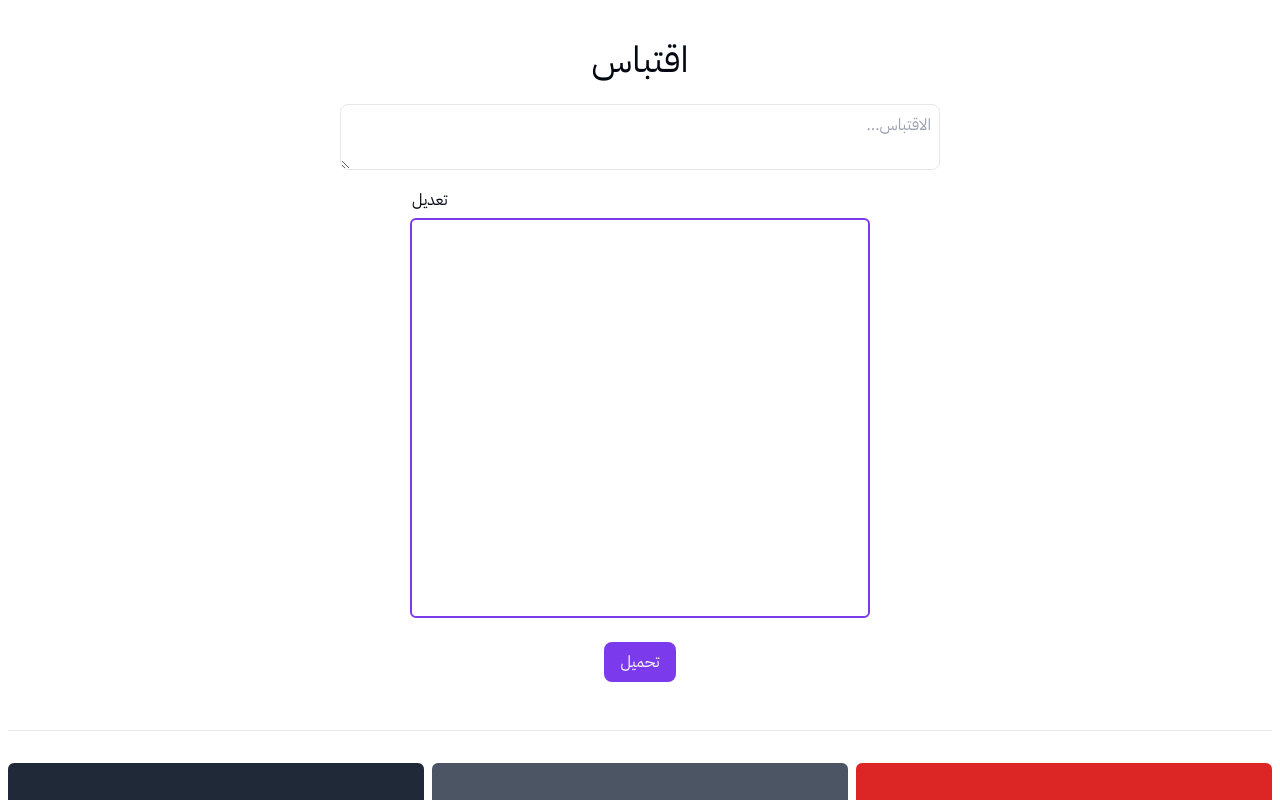
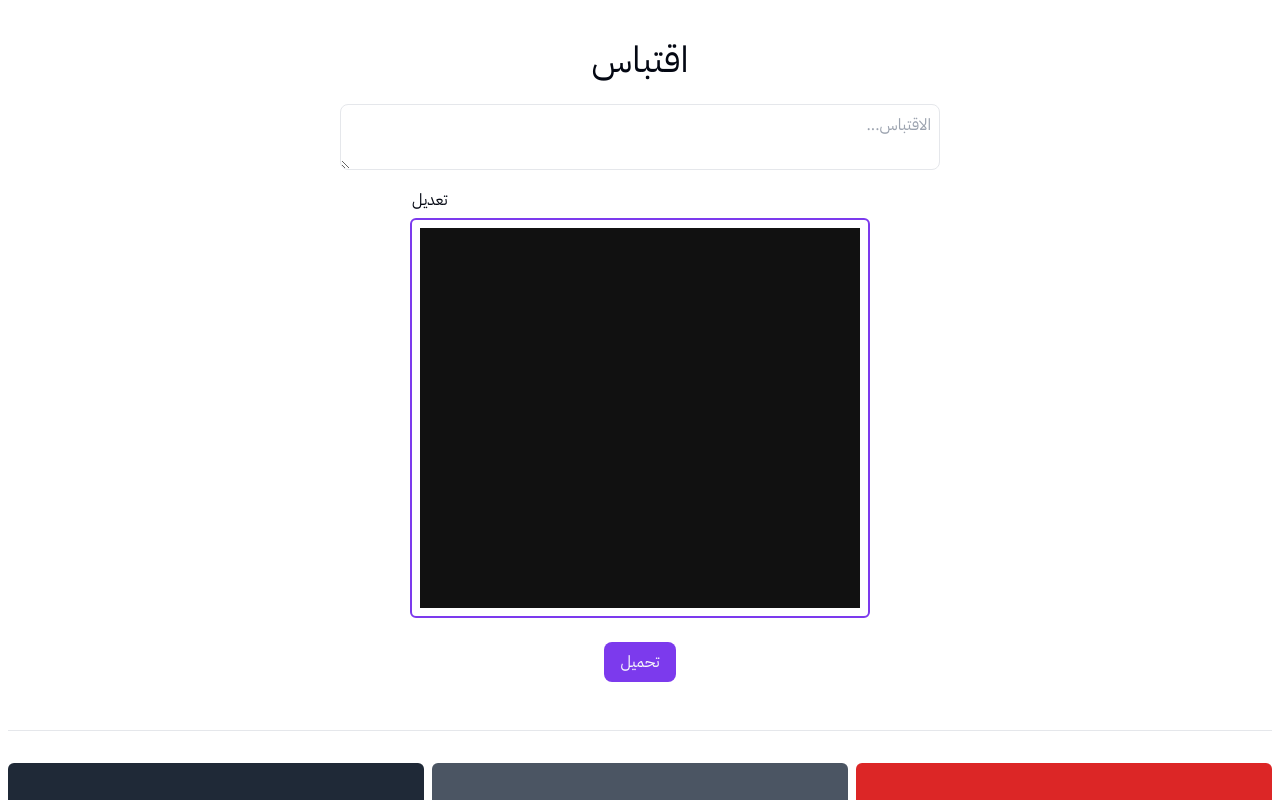
Before and after one commit to osama-mhmd/eqtibas, a Next.js app: page / in a window 1280 px wide. Shown: the top 800 px of the page. Built offline with nearby package versions, Linux system fonts and the light colour scheme.

Commit message:
fix/default-background

```diff
--- a/src/app/globals.css
+++ b/src/app/globals.css
@@ -91,3 +91,6 @@ button:hover {
   border-radius: 0.25rem;
   cursor: pointer;
 }
+.default-background {
+  background-color: #111;
+}
--- a/src/redux/slices/canvas-slice.ts
+++ b/src/redux/slices/canvas-slice.ts
@@ -2,11 +2,11 @@ import { createSlice } from "@reduxjs/toolkit";
 
 const initialState = {
   quote: "",
-  background: "bg-purple-950", // written in tailwind
+  background: "default-background", // #111
 };
 
 const canvasSlice = createSlice({
-  name: "image",
+  name: "canvas",
   initialState,
   reducers: {
     writeQuote: (state, action) => {
```
